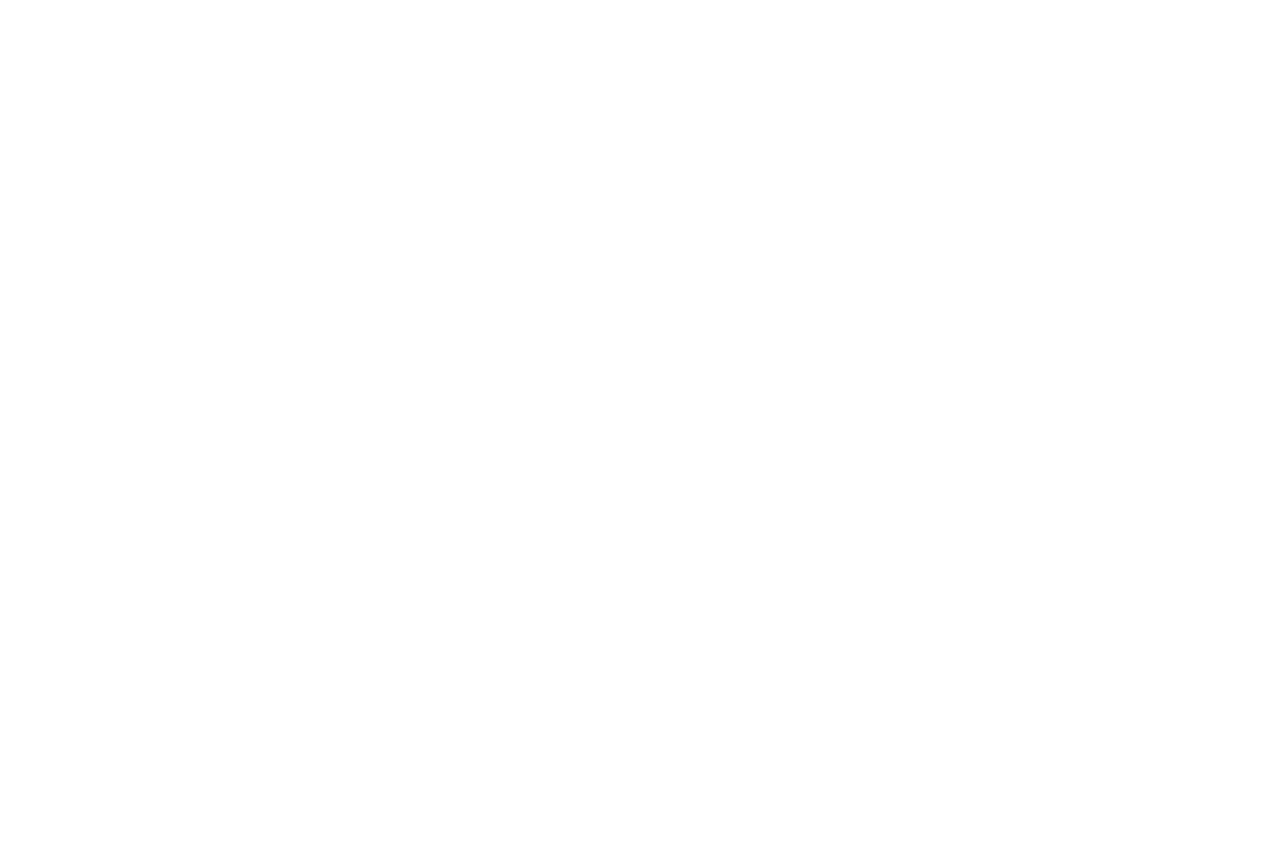
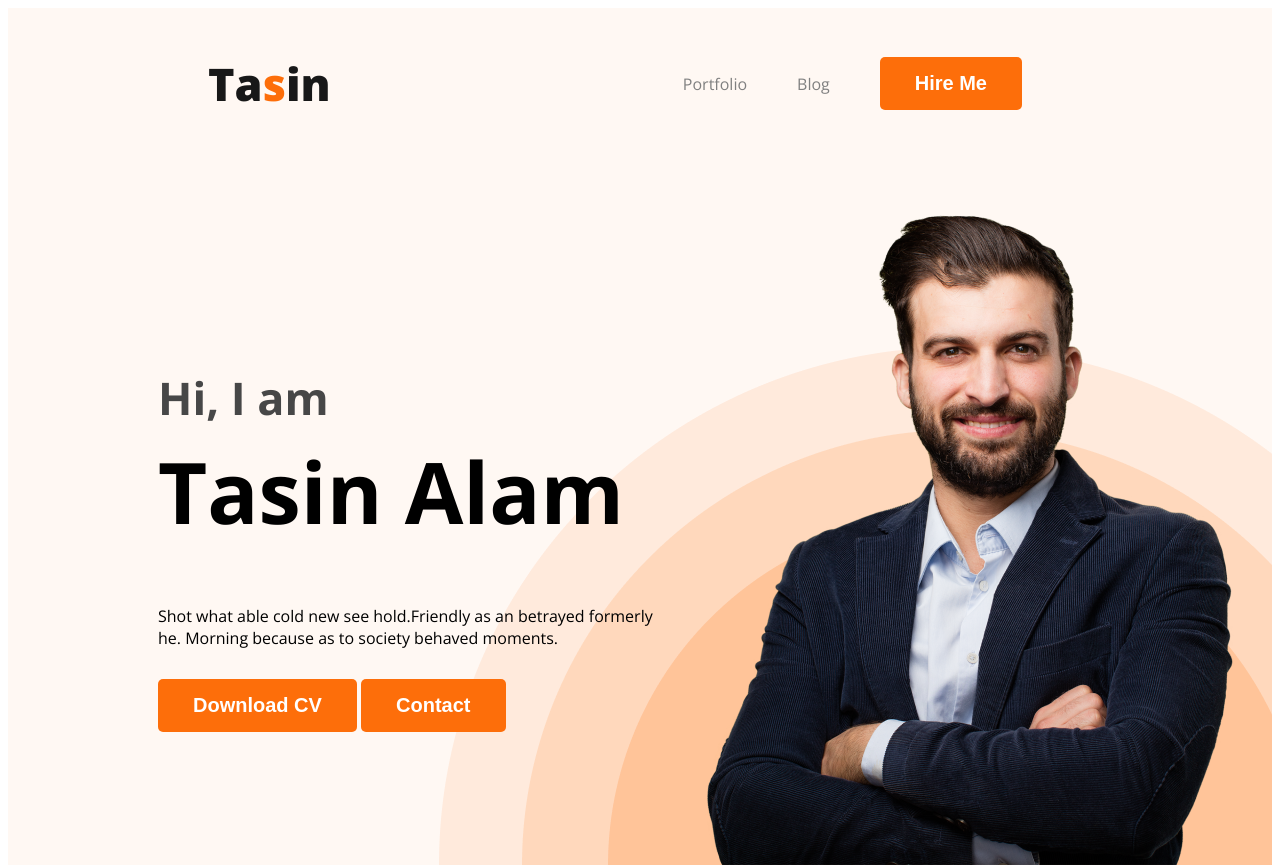
Before and after one commit to Tasin007/Portfolio, a plain HTML site: page index.html in a window 1280 px wide. Shown: the top 868 px of the page. Before the commit the page ends 800 px from the top, so only its background shows below. Drawn offline with nearby package versions, Linux system fonts and the light colour scheme.

Commit message:
2nd page done

```diff
--- /dev/null
+++ b/Styles/Portfolio.css
@@ -0,0 +1,125 @@
+/* common shared styels */
+body{
+    font-family: 'Open Sans', sans-serif;
+}
+.text-primary{
+    color: #FD6E0A;
+}
+
+.btn-primary{
+    border-radius: 5px;
+background: #FD6E0A;
+border: 0px;
+font-size: 20px;
+font-style: normal;
+font-weight: 700;
+color: var(--white-color, #FFF);
+padding: 15px 35px;
+}
+
+.section-title{
+    color:  #181818;
+    text-align: center;
+    font-size: 35px;
+    font-weight: 700;
+
+}
+.section-description{
+    color:  #757575;
+    text-align: center;
+
+    font-size: 18px;
+
+    font-weight: 400;
+    line-height: 30px;
+}
+
+
+/* Nav related styles */
+nav{
+    display: flex;
+    justify-content: space-between;
+    align-items: center;
+    margin: 0 200px;
+}
+.nav-tittle{
+color: #181818;
+font-size: 45px;
+font-weight: 800;
+
+}
+
+nav > ul{
+    display: flex;
+    align-items: center;
+
+
+
+}
+nav li{
+    list-style: none;
+    margin-right: 50px;
+}
+nav a{
+    text-decoration: none;
+    color: gray;
+}
+
+/* header related styles */
+.header{
+background-color:#FFF8F3;
+background-image: url('../images/header_bg.png');
+background-repeat: no-repeat;
+background-position: bottom right;
+}
+
+.banner{
+    padding: 30px 30px 0px 150px;
+    display: flex;
+    align-items: center;
+    justify-content: space-between;
+}
+
+.profile-pic{
+    width: 584px;
+}
+
+.banner-greet{
+    font-size: 45px;
+    color: #474747;
+    margin-bottom: 0px;
+}
+
+.banner-tittle{
+    font-size: 85px;
+    font-weight: 700;
+    margin-top: 5px;
+}
+.banner-content{
+    max-width: 500px;
+}
+.banner-description{
+    margin-bottom: 30px;
+}
+
+/* main section styles */
+main{
+    width: 1140px;
+    margin: 0 auto;
+
+}
+.about{
+    padding: 130px;
+    border-radius: 10px;
+    background: #FFF8F3;
+    margin:130px 0 ;
+
+}
+
+.about-info-container{
+    display: flex;
+    justify-content: space-around;
+}
+.about-info{
+    text-align: center;
+}
--- a/index.html
+++ b/index.html
@@ -5,10 +5,73 @@
     <meta http-equiv="X-UA-Compatible" content="IE=edge">
     <meta name="viewport" content="width=device-width, initial-scale=1.0">
     <title>Portfoilo</title>
+
+    <link rel="preconnect" href="https://fonts.googleapis.com">
+<link rel="preconnect" href="https://fonts.gstatic.com" crossorigin>
+<link href="https://fonts.googleapis.com/css2?family=Open+Sans:wght@400;700;800&display=swap" rel="stylesheet">
+
+    <link rel="stylesheet" href="Styles/Portfolio.css">
+
+
 </head>
 <body>
-    <header></header>
-    <main></main>
+    <header class="header">
+        <nav>
+            <h3 class="nav-tittle" >Ta<Span class="text-primary">s</Span>in</h3>
+            <ul>
+                <li><a href="">Portfolio</a></li>
+                <li><a href="">Blog</a></li>
+                <li><button class="btn-primary"> Hire Me</button></li>
+
+            </ul>
+        </nav>
+
+        <div class="banner">
+            <div class="banner-content">
+                <h3 class="banner-greet">Hi, I  am</h3>
+                <h1 class="banner-tittle">Tasin Alam</h1>
+                <p class="banner-description">Shot what able cold new see hold.Friendly as an betrayed formerly he. Morning because as to society behaved moments.</p>
+                <button class="btn-primary">Download CV</button>
+                <button class="btn-primary">Contact</button>
+            </div>
+            <img class="profile-pic" src="./images/hardy.png" alt="">
+
+
+        </div>
+    </header>
+    <main>
+        <section class="about">
+            <h3 class="section-title">About Me</h3>
+            <p class="section-description">
+                I, m a designer & developer with a passion for web design. I enjoy developing simple, clean and slick websites that provide real value to the end user. Thousands of clients have procured exceptional resulfs while working with me. Delivering work within time and budget which meets clients requirements in our mata.
+
+
+            </p>
+
+            <div class="about-info-container">
+                <div class="about-info">
+                    <h4 class="info-title">Name:</h4>
+                    <p class="info-description">Mary Hardy</p>
+                </div>
+                <div class="about-info">
+                    <h4 class="info-title">Email:</h4>
+                    <p class="info-description">info@gmail.com</p>
+                </div>
+                <div class="about-info">
+                    <h4 class="info-title">Date of birth:
+
+                        </h4>
+                    <p class="info-description"> 11 November 1987</p>
+                </div>
+                <div class="about-info">
+                    <h4 class="info-title">From:
+                        </h4>
+                    <p class="info-description">Los Angeles, USA</p>
+                </div>
+            </div>
+
+        </section>
+    </main>
     <footer></footer>
 </body>
 </html>
```
